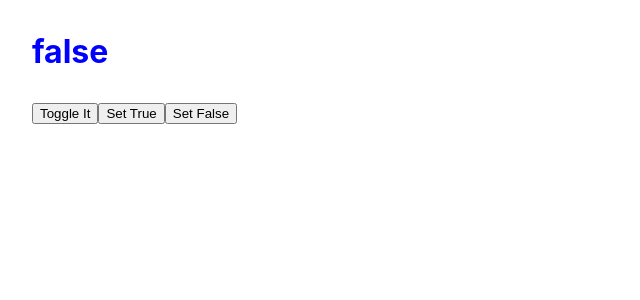
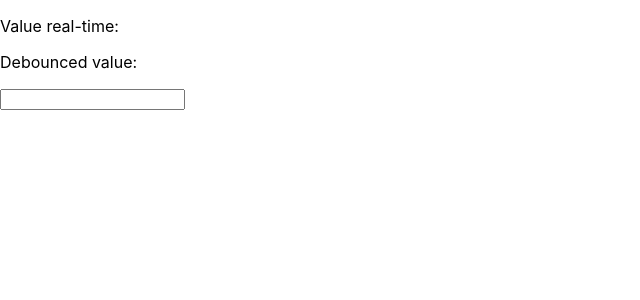
Before and after one commit to joy-adhikary/React_Hooks, a React (Create React App) app: page / in a window 1280 px wide. Shown: the top 300 px of the page, without its empty margins (0-640 px from the left). Built offline with nearby package versions, Linux system fonts and the light colour scheme.

Commit message:
UseDebounce added

```diff
--- a/src/App.js
+++ b/src/App.js
@@ -1,7 +1,7 @@
 
 
 import "./assets/Style/App.css";
-import CustomHookExample from "./component/UseToggleHook";
+import CustomHookExample from "./component/UseDebounceHook.js";
 
 function App() {
 
--- /dev/null
+++ b/src/component/UseDebounce.js
@@ -0,0 +1,33 @@
+import { useEffect, useState } from "react";
+
+function UseDebounce(value, delay) {
+
+  console.log(value,delay)
+
+  const [debouncedValue, setDebouncedValue] = useState(value);
+
+  useEffect(() => {
+
+    // ! update debouncedValue after given delay or after 500 milliseconds if given delay is 0
+
+    const timer = setTimeout(() => {
+      setDebouncedValue(value);
+    }, delay || 500);
+
+    return () => {
+
+      //! Cancel the timeout if value changes (also on delay change or unmount)
+      //! This is how we prevent debounced value from updating if value is changed ...
+      //! .. within the delay period. Timeout gets cleared and restarted.
+    // ? so basically amra ei cleartimeout diye jodi given delay er majhe kno key press hoi tahole oi ager time cancle kore new time abr set kore dibo
+    // * so ei vabe colty thakbe joto time nah typing ses hocche ... typing ses korle then debounce er value set kore return kore dibo
+
+      clearTimeout(timer);
+
+    };
+  }, [value, delay]);
+
+  return debouncedValue;
+}
+
+export default UseDebounce;
--- /dev/null
+++ b/src/component/UseDebounceHook.js
@@ -0,0 +1,32 @@
+import {  useEffect, useState } from "react";
+
+import useDebounce from "./UseDebounce.js";
+
+export default function UseDebounceHook() {
+
+  const [value, setValue] = useState("");
+
+  const debouncedValue = useDebounce(value,400);
+
+  const handleChange = (event) => {
+    setValue(event.target.value);
+  };
+
+
+  useEffect(() => {
+
+    //! Do fetch here...
+    //! Triggers when "debouncedValue" changes
+    console.log("DebouncedValue",debouncedValue);
+
+  }, [debouncedValue]);
+
+  return (
+    <div>
+      <p>Value real-time: {value}</p>
+      <p>Debounced value: {debouncedValue}</p>
+
+      <input type="text" value={value} onChange={handleChange} />
+    </div>
+  );
+}
--- a/src/component/UseToggle.js
+++ /dev/null
@@ -1,39 +0,0 @@
-import { useState } from "react";
-
-function useToggle(initialValue) {
-
-  const [value, setValue] = useState(initialValue);
-
-
-//   ! eita use korle just 1st bar toggle korbe 2nd time korbe nah cz state change hobe nah ajonno
-
-// ? setValue( (currentValue) => do some oparetion here  ) ei format a korty hobe
-
-  // function ToggleValue(value){
-
-  //     const TypeOfValue = typeof (value);
-
-  //      value=TypeOfValue==='boolean'?value:!initialValue;
-
-  //      setValue((prev)=>value);
-
-  // }
-
-  function ToggleValue(value) {
-
-    setValue((currentValue) =>
-
-    // ! value er type jodi boolean nah hoi that means ture or false nah hoi  tahole just opposite ta set kore dibo ..
-
-    // ? else same value tai rekhe dibo .
-
-    typeof value === "boolean" ? value : !currentValue
-
-    );
-  }
-
-//   ! return [value, ToggleValue()] eita dile error ashbe karon kono function er por () dile call hoye jai .that mean eita auto call korbe r infinity loop a cole jabe
-
-  return [value, ToggleValue];
-}
-export default useToggle;
--- a/src/component/UseToggleHook.js
+++ /dev/null
@@ -1,23 +0,0 @@
-import UseToggle from "./UseToggle.js";
-
-function UseToggleHook() {
-
-  // ! initially false diye set korlam . karon 1st time amr akta value deya lagto . jeita ke change korbe
-
-  const [value, ToggleValue] = UseToggle(false);
-
-  return (
-    <>
-      <div className="container">
-        <h1 style={{ color: "blue", margin: "2rem" }}>{value.toString()}</h1>
-        <div className="toggle" style={{ font: "menu", margin: "2rem" }}>
-          <button onClick={() => ToggleValue()}>Toggle It</button>
-          <button onClick={() => ToggleValue(true)}>Set True</button>
-          <button onClick={() => ToggleValue(false)}>Set False</button>
-        </div>
-      </div>
-    </>
-  );
-}
-
-export default UseToggleHook;
```
